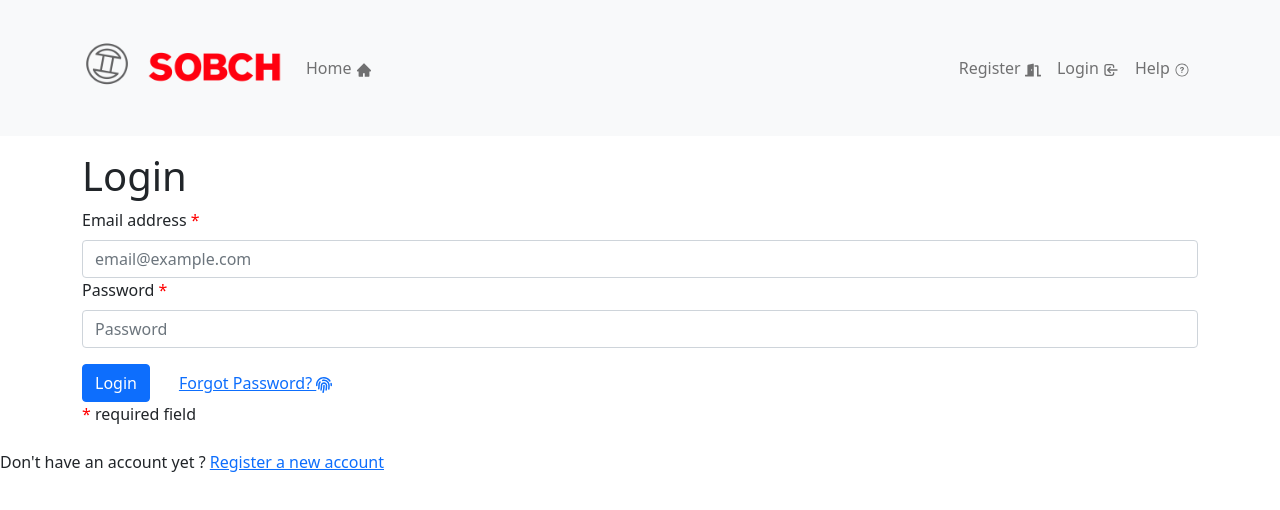
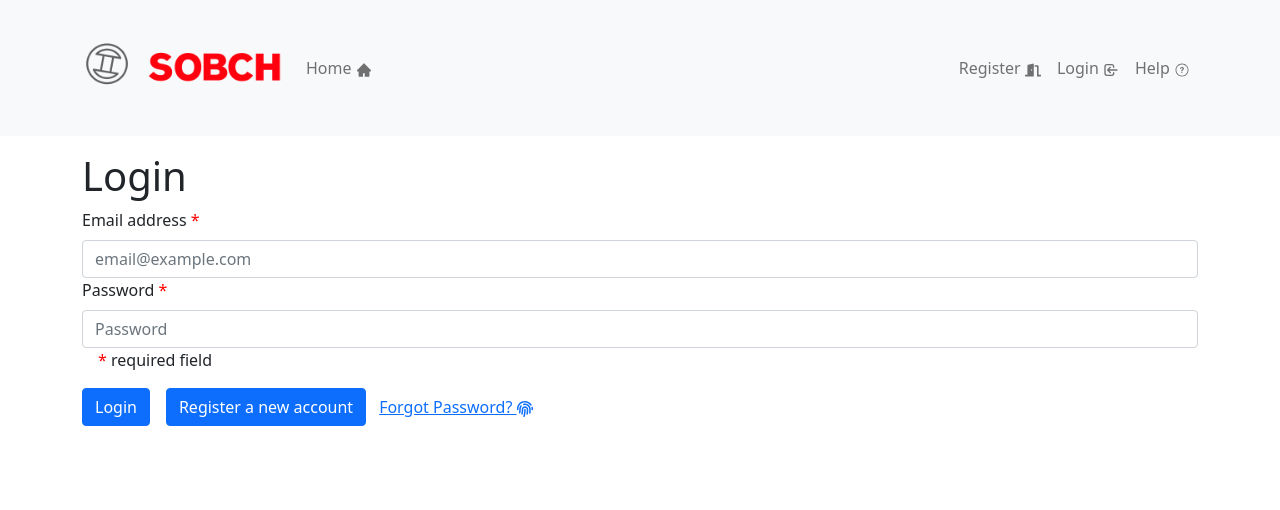
Before and after one commit to moalshak/Sobch, a React (Create React App) app in the folder web/frontend/: page /login in a window 1280 px wide. Shown: the top 510 px of the page. Built offline with nearby package versions, Linux system fonts and the light colour scheme.

Commit message:
added register link on the login [age

```diff
--- a/web/frontend/src/components/Login.tsx
+++ b/web/frontend/src/components/Login.tsx
@@ -168,15 +168,14 @@ function Login() {
                         <Form.Label>Password <span style={{color : 'red'}}>*</span></Form.Label>
                         <Form.Control required type="password" placeholder="Password" value={password} onChange={(e) => logPassword(e.target.value) }/>
                     </Form.Group>
+                    <span style={{marginLeft: '1em', color : 'red'}}>*</span> required field
+                    <br/>
                     <Button variant="primary" type="submit" className='mt-3'>Login</Button>
-                    <Button className='mt-3 ms-3' variant="link" onClick={(_) => setSetPass(true)}>Forgot Password?  <FaFingerprint/></Button>
+                    <Button className='mt-3 ms-3' href="/register">Register a new account</Button>
+                    <Button className='mt-3' variant="link" onClick={(_) => setSetPass(true)}>Forgot Password?  <FaFingerprint/></Button>
                 </Form>
-                <span style={{color : 'red'}}>*</span> required field
                 </Container>
-
             }
-            <br/>
-            <span>Don't have an account yet ? <a href="/register">Register a new account</a></span>
             <NavBarBot/>
         </div>
     );
```
